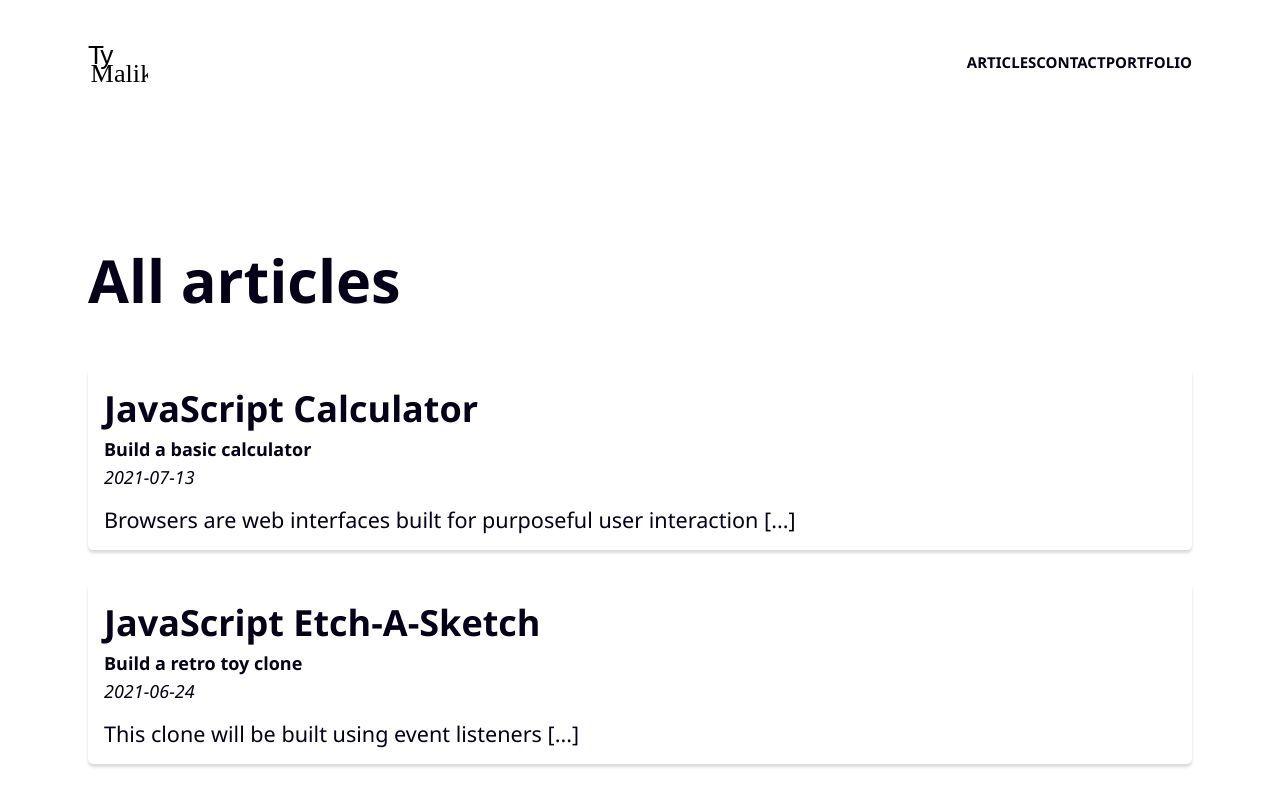
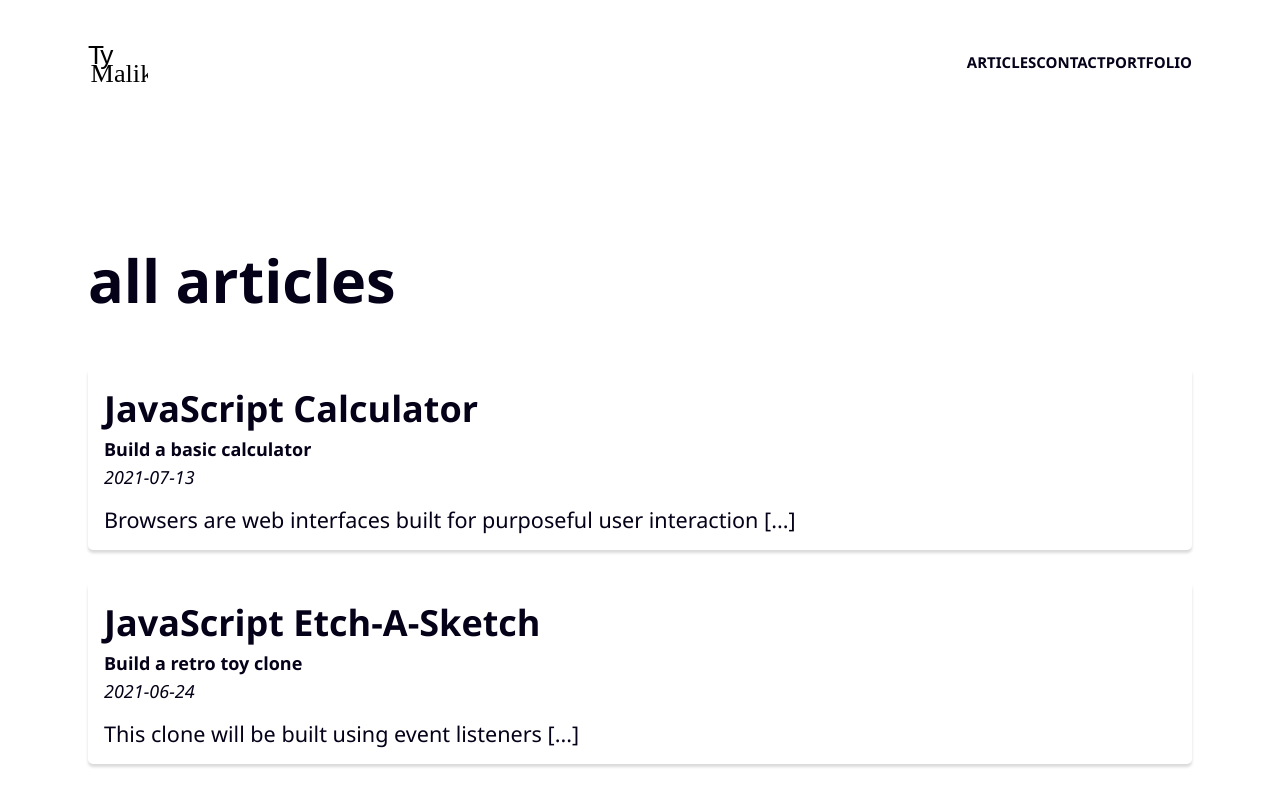
Before and after one commit to permalik/tymalik_primary, a Next.js app: page /allArticles in a window 1280 px wide. Shown: the top 800 px of the page. Built offline with nearby package versions, Linux system fonts and the light colour scheme.

Commit message:
Update capitalization for standard page headings

```diff
--- a/src/pages/allArticles.js
+++ b/src/pages/allArticles.js
@@ -12,7 +12,7 @@ export default function AllArticles({ articles }) {
   return (
     <PrimarySection className={ArticlesStyles.primarySection}>
       <header className={ArticlesStyles.header}>
-        <h1 className={ArticlesStyles.headingOne}>All articles</h1>
+        <h1 className={ArticlesStyles.headingOne}>all articles</h1>
       </header>
       <ul className={ArticlesStyles.articleList}>
         {articles.map((article, index) => (
--- a/src/pages/allTrials.js
+++ b/src/pages/allTrials.js
@@ -7,7 +7,7 @@ import AllTrialStyles from '../styles/AllTrials.module.scss';
 export default function AllArticles() {
   return (
     <PrimarySection>
-      <h1 className={AllTrialStyles.headingOne}>All trials</h1>
+      <h1 className={AllTrialStyles.headingOne}>all trials</h1>
       <ul className={AllTrialStyles.puzzleList}>
         {puzzleCardArray.map((trial, index) => (
           <PuzzleCard key={index} trial={trial} />
--- a/src/pages/portfolio.js
+++ b/src/pages/portfolio.js
@@ -20,7 +20,7 @@ export default function Portfolio() {
 
   return (
     <PrimarySection>
-      <h1>All projects</h1>
+      <h1>all projects</h1>
       <div className={PortfolioStyles.contentWrapper}>
         <section className={PortfolioStyles.githubSection}>
           <h2 className={PortfolioStyles.githubHeading}>github</h2>
```
